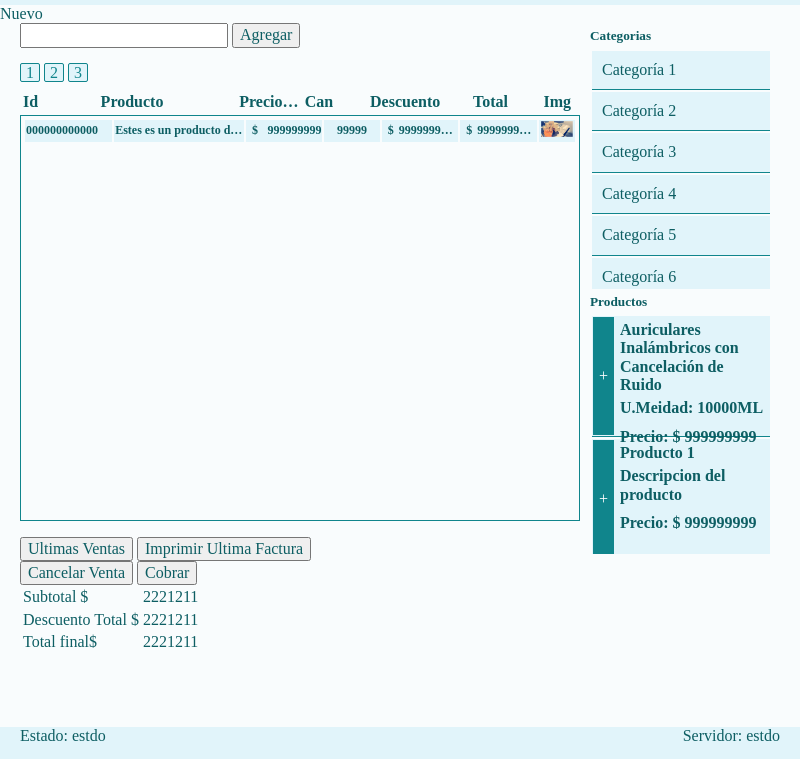
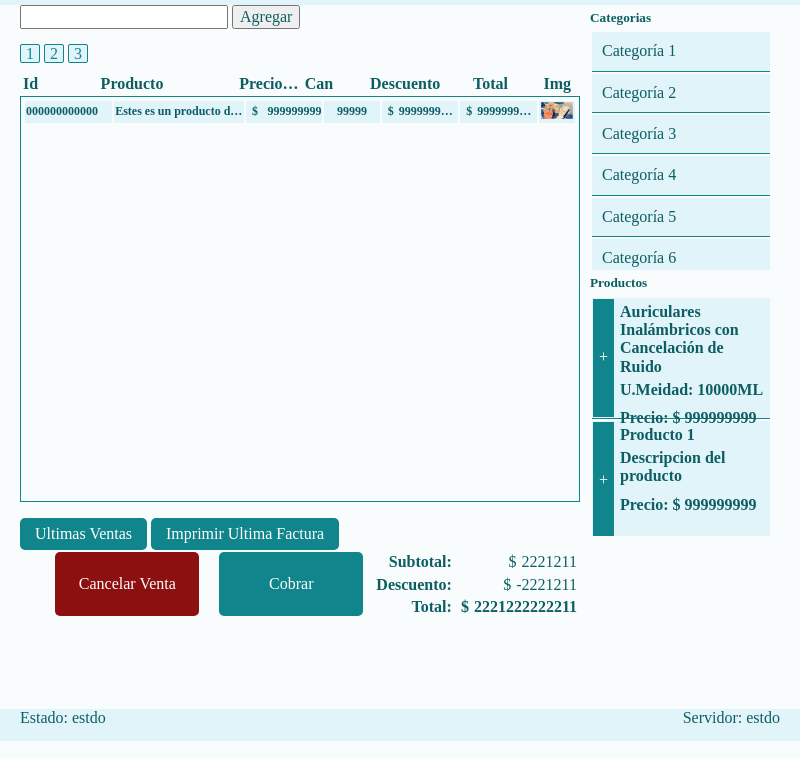
Before and after one commit to Logiventas/POS_ventas_V0.0.1, an Electron app: page src/views/index.html in a window 800 px wide. Shown: the part 59-818 px from the top of the page. Drawn offline with Linux system fonts and the light colour scheme.

Commit message:
Panel-inferior-Datos-de-Factura# 21

```diff
--- a/src/sass/components/_button.components.scss
+++ b/src/sass/components/_button.components.scss
@@ -8,9 +8,50 @@
 .btn-a{
     background-color:var(--color-tertiary);
     color:white;
-
+    height:44px;
 }
 .btn-p{
     background-color:var(--color-second);
     color:var(--color-tertiary);
 }
+.btn-1{
+    border-radius: 5px;
+    height: 4vh;
+    padding: 0 15px ;
+    background-color:var(--color-tertiary);
+    border: none;
+    cursor: pointer;
+    color: white;
+    &:hover{
+        background-color:var(--color-tertiary-dark);
+    }
+}
+.btn-2-r{
+    margin: 0 10px;
+    width: 18vw;
+    height: 8vh;
+    border-radius: 5px;
+    border: none;
+    cursor: pointer;
+    color: white;
+    margin-bottom: 3px;
+    background-color: var(--color-red);
+    &:hover{
+        background-color:var(--color-red-dark);
+    }
+}
+.btn-2-g{
+    margin: 0 10px;
+    width: 18vw;
+    padding: 15px 0;
+    height: 8vh;
+    border-radius: 5px;
+    border: none;
+    cursor: pointer;
+    color: white;
+    margin-bottom: 3px;
+    background-color:var(--color-tertiary);
+    &:hover{
+        background-color:var(--color-tertiary-dark);
+    }
+}
--- a/src/sass/imports/_objects.imports.scss
+++ b/src/sass/imports/_objects.imports.scss
@@ -4,3 +4,4 @@
 @import '../objects/container.object';
 @import '../objects/layout.object';
 @import '../objects/panel-catalogo';
+@import '../objects/panel-datos-factura.object';
--- /dev/null
+++ b/src/sass/objects/_panel-datos-factura.object.scss
@@ -0,0 +1,18 @@
+.product-datos-factura_finales{
+    width: 100%;
+   display: flex;
+   justify-content: right;
+   align-items: end;
+
+   .valores{
+    text-align: right;
+    .modena{
+        margin: 0 5px ;
+       }
+
+   }
+   .total{
+    font-weight: 600;
+    font-size: 2vw;
+   }
+}
--- a/src/sass/settings/_colors.settings.scss
+++ b/src/sass/settings/_colors.settings.scss
@@ -4,4 +4,7 @@
     --color-tertiary: #10858C;
     --color-tertiary-dark: #0d5e63;
     --color-grey:#D9D9D9;
+    --color-red:#8C1010;
+    --color-red-dark:#6e0707;
+
   }
--- a/src/views/index.html
+++ b/src/views/index.html
@@ -18,7 +18,6 @@
         <span class="usuario-notificaction"><img class="icon-2" src="../public/img/icon/sesion.png" alt="notificaciones" /> </span>
       </div>
     </nav>
-    <a href="./ultimasVentas.html">Nuevo</a>
     <main class="main-container container">
       <section class="main-container-registro">
         <form class="from-product-code">
@@ -67,30 +66,28 @@
             </div>
           </div>
         </div>
-        <div class="product-factura">
+        <div class="product-datos-factura">
             <div>
-              <button>Ultimas Ventas</button>
-              <button>Imprimir Ultima Factura</button>
+              <button class="btn-1">Ultimas Ventas</button>
+              <button class="btn-1">Imprimir Ultima Factura</button>
             </div>
-            <div>
-              <button>Cancelar Venta</button>
-              <button>Cobrar</button>
-              <div>
-                <table>
+            <div class="product-datos-factura_finales">
+              <button  class="btn-2-r">Cancelar Venta</button>
+              <button  class="btn-2-g">Cobrar</button>
+                <table class="valores">
                   <tr>
-                    <td>Subtotal <span>$</span> </td>
-                    <td><span>2221211</span></td>
+                    <th>Subtotal: </th>
+                    <td><span class="modena">$</span><span class="valor">2221211</span></td>
                   </tr>
                   <tr>
-                    <td>Descuento Total <span>$</span> </td>
-                    <td><span>2221211</span></td>
+                    <th>Descuento: </th>
+                    <td><span class="modena">$</span><span class="valor">-2221211</span></td>
                   </tr>
-                  <tr>
-                    <td>Total final<span>$</span> </td>
-                    <td><span>2221211</span></td>
+                  <tr class="total">
+                    <th>Total: </th>
+                    <td><span class="modena">$</span><span class="valor">2221222222211</span></td>
                   </tr>
                 </table>
-              </div>
             </div>
         </div>
       </section>
```
Also changed, not shown: src/public/style.css, 1 other file.
